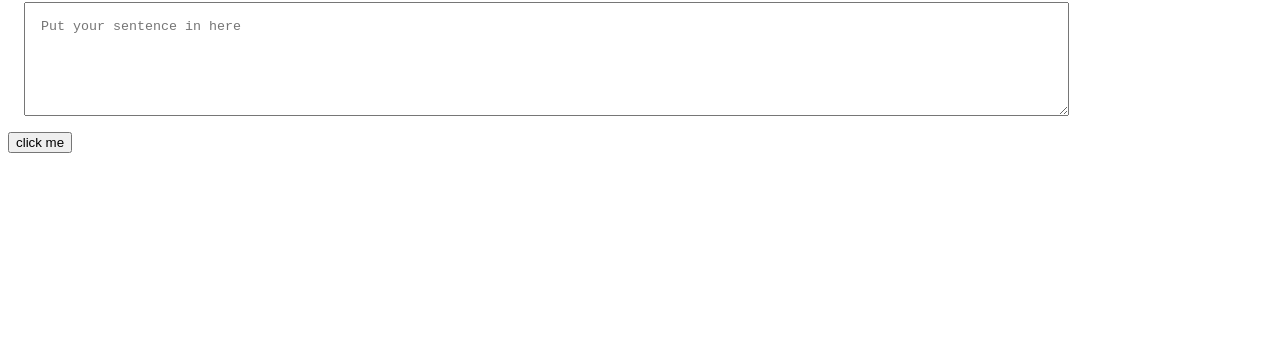
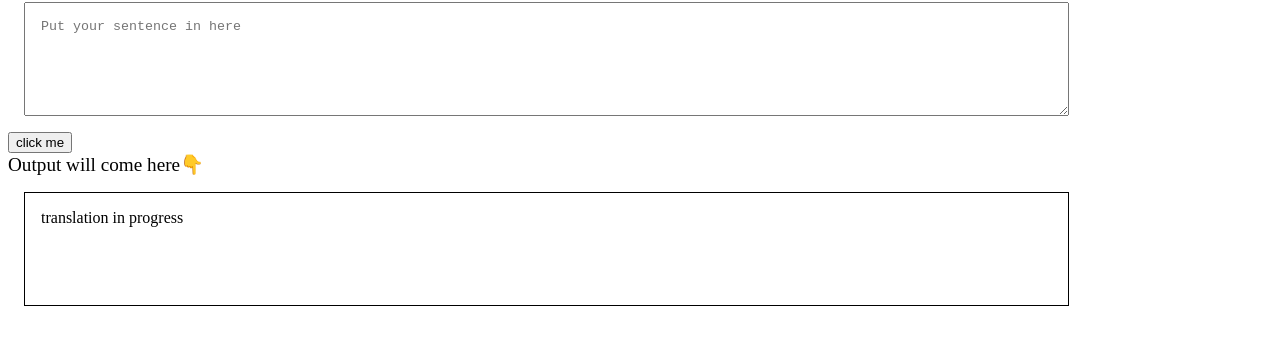
Before and after one commit to krishnamahadev/lesson_4_live, a plain HTML site: page index.html in a window 1280 px wide. Both pictures are taken after a click on the button "click me". Shown: the part 78-422 px from the top of the page. Drawn offline with Linux system fonts and the light colour scheme.

Commit message:
input output processing done

```diff
--- a/app.js
+++ b/app.js
@@ -32,6 +32,13 @@ var btnTranslate = document.querySelector("#btn-translate");
 
 
 var txtInput = document.querySelector("#txt-input")
+var ouputresult = document.querySelector("#output")
+
+
+ouputresult.innerText = "krishna here"
+
+// console.log(ouputresult)
+
 
 function clickEventHandler()
 {
@@ -40,3 +47,10 @@ function clickEventHandler()
 }
 
 btnTranslate.addEventListener("click", clickEventHandler);
+
+
+
+// document.querySelector("textarea")
+// .btn-primary;
+// #input-btn;
+// "input[name='tanslator']"
--- /dev/null
+++ b/app1.js
@@ -0,0 +1,15 @@
+
+
+var btnTranslate = document.querySelector("#btn-translate");
+
+
+var txtInput = document.querySelector("#txt-input")
+var outputresult = document.querySelector("#output")
+
+
+function clickEventHandler()
+{
+    outputresult.innerText="translation in progress "+ txtInput.value;
+}
+
+btnTranslate.addEventListener("click", clickEventHandler);
--- a/index.html
+++ b/index.html
@@ -18,7 +18,19 @@
             margin: 1rem;
             padding: 1rem 1rem;
         }
+
+        #output
+        {
+            border:1px solid black;
+            width: 80%;
+            height: 10vh;
+            display: block;
+            margin: 1rem;
+            padding: 1rem 1rem;
+        }
     </style>
+
+
 
 </head>
 <body>
@@ -33,7 +45,11 @@
 
     <button id = "btn-translate">click me</button>
 
-    <script src="app.js" type="text/javascript"></script>
+    <div style="font-size:larger">Output will come here👇</div>
+
+    <div id = "output"></div>
+    <!-- <div id = "output">Whats up!</div> -->
+    <script src="app1.js" type="text/javascript"></script>
     <!-- script is always in the end because JS reads from top to bottom -->
 
 
```
